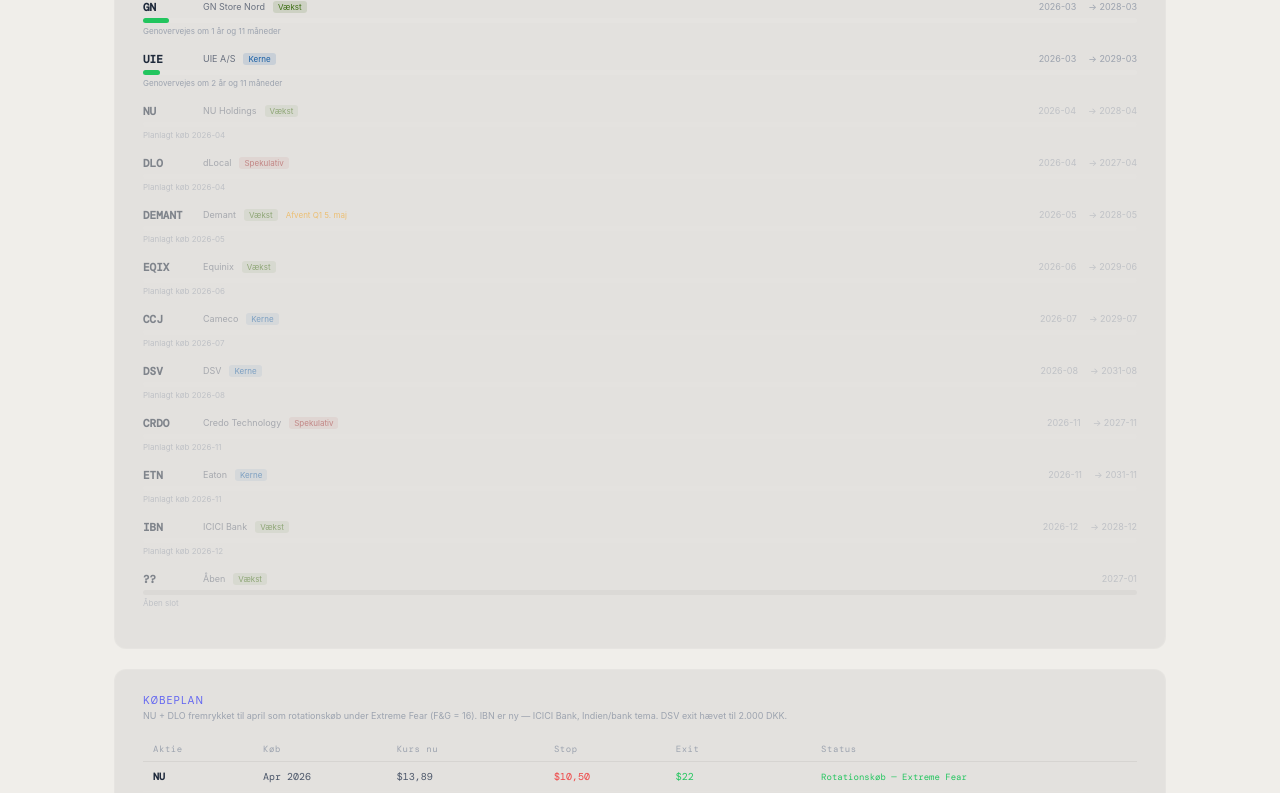
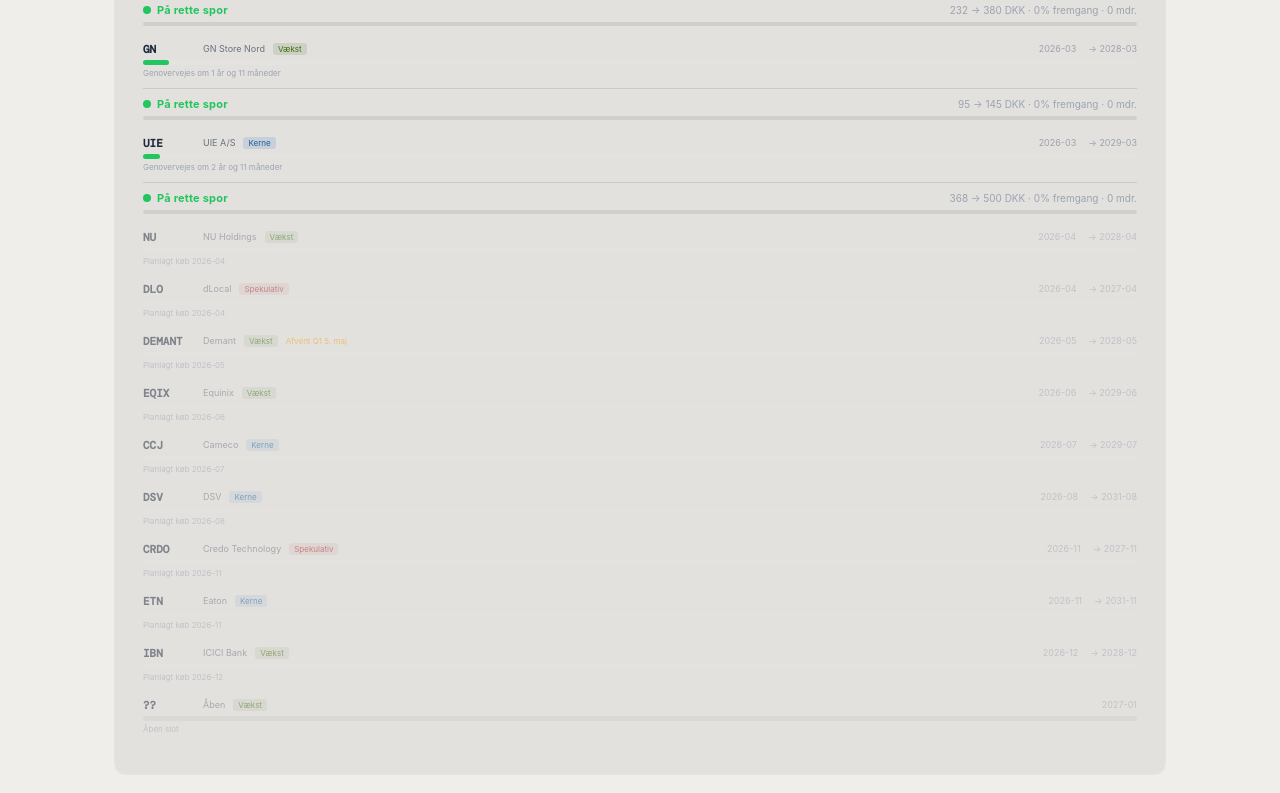
Before and after one commit to tsjbasj/makro-signal, a Next.js app: page /portefolje in a window 1280 px wide. Shown: the part 2678-3471 px from the top of the page. Built offline with nearby package versions, Linux system fonts and the light colour scheme.

Commit message:
rettelse 1+2: fjern duplikat købeplan + tilføj udskiftningsalarm i tidslinje

```diff
--- a/app/portefolje/page.tsx
+++ b/app/portefolje/page.tsx
@@ -598,6 +598,21 @@
             const moLeft = monthsLeft % 12
             const barColor = monthsLeft > 12 ? '#22c55e' : monthsLeft > 6 ? '#f59e0b' : '#ef4444'
             const catColor = s.category === 'Kerne' ? '#185FA5' : s.category === 'Vækst' ? '#3B6D11' : '#A32D2D'
+            // ── Udskiftningsalarm (kun for købte aktier) ──
+            const ABUY: {[k:string]:number} = {'NOVO-B':241.5,'GN':98,'UIE':369.15}
+            const AEXIT: {[k:string]:number} = {'NOVO-B':380,'GN':145,'UIE':500}
+            const aBp = ABUY[s.ticker] ?? 0
+            const aEg = AEXIT[s.ticker] ?? 0
+            const aPos = (s.bought && aBp && aEg) ? positions.find(p => p.ticker === s.ticker) : null
+            const aCp = aPos ? aPos.currentPrice : aBp
+            const aProg = (aBp && aEg) ? Math.min(100, Math.max(0, (aCp - aBp) / (aEg - aBp) * 100)) : 0
+            const aBuyDt = new Date(s.buyDate + '-01')
+            const aNow2 = new Date('2026-03-20')
+            const aMo = Math.max(0, (aNow2.getFullYear()-aBuyDt.getFullYear())*12+(aNow2.getMonth()-aBuyDt.getMonth()))
+            const aFallen = s.bought && aBp ? aCp < aBp : false
+            const aDot = !s.bought || !aBp ? '#22c55e' : (aFallen && aMo > 24 ? '#ef4444' : aProg < 25 && aMo > 18 ? '#ef4444' : aProg < 50 && aMo > 12 ? '#f59e0b' : '#22c55e')
+            const aLabel = !s.bought || !aBp ? '' : (aFallen && aMo > 24 ? 'Udskift nu' : aProg < 25 && aMo > 18 ? 'Overvej udskiftning' : aProg < 50 && aMo > 12 ? 'Gennemgå snart' : 'På rette spor')
+            const aPulse = s.bought && aBp ? (aFallen && aMo > 24) : false
             return (
               <div key={s.ticker} style={{ marginBottom: 16, opacity: s.bought ? 1 : 0.5 }}>
                 <div style={{ display: 'flex', justifyContent: 'space-between', alignItems: 'center', marginBottom: 4 }}>
@@ -628,42 +643,30 @@
                   </div>
                 )}
                 {!s.reviewDate && <div style={{ fontSize: 8, color: '#9ca3af', marginTop: 3 }}>Åben slot</div>}
+                {s.bought && aBp > 0 && (
+                  <div style={{ marginTop: 10, paddingTop: 8, borderTop: '1px solid rgba(0,0,0,0.10)' }}>
+                    <div style={{ display: 'flex', alignItems: 'center', gap: 6, marginBottom: 5 }}>
+                      <span style={{
+                        width: 8, height: 8, borderRadius: '50%', background: aDot, flexShrink: 0,
+                        boxShadow: aPulse ? ('0 0 0 3px ' + aDot + '44') : 'none',
+                        outline: aPulse ? ('2px solid ' + aDot) : 'none', outlineOffset: 2
+                      }} />
+                      <span style={{ fontSize: 11, fontWeight: 700, color: aDot, letterSpacing: '0.02em' }}>{aLabel}</span>
+                      <span style={{ fontSize: 10, color: '#9ca3af', marginLeft: 'auto' }}>
+                        {aCp.toFixed(0)} → {aEg} DKK · {Math.round(aProg)}% fremgang · {aMo} mdr.
+                      </span>
+                    </div>
+                    <div style={{ height: 4, background: 'rgba(0,0,0,0.08)', borderRadius: 2, overflow: 'hidden' }}>
+                      <div style={{ height: '100%', width: aProg + '%', borderRadius: 2, background: aDot, transition: 'width 0.6s ease' }} />
+                    </div>
+                  </div>
+                )}
               </div>
             )
           })}
         </div>
 
-        {/* ── SEKTION: Købeplan ───────────────────────────────────── */}
-        <div style={{ background: 'rgba(0,0,0,0.05)', border: '1px solid rgba(255,255,255,0.10)', borderRadius: 12, padding: '24px 28px', marginBottom: 20 }}>
-          <div style={{ fontSize: 10, color: '#6366f1', letterSpacing: '0.1em', marginBottom: 4 }}>KØBEPLAN</div>
-          <div style={{ fontSize: 9, color: '#9ca3af', marginBottom: 16 }}>NU + DLO fremrykket til april som rotationskøb under Extreme Fear (F&G = 16). IBN er ny — ICICI Bank, Indien/bank tema. DSV exit hævet til 2.000 DKK.</div>
-          <div style={{ overflowX: 'auto' }}>
-            <table style={{ width: '100%', borderCollapse: 'collapse', fontFamily: 'var(--font-dm-mono)', fontSize: 10 }}>
-              <thead>
-                <tr style={{ borderBottom: '1px solid rgba(0,0,0,0.06)' }}>
-                  {['Aktie','Køb','Kurs nu','Stop','Exit','Status'].map(h => (
-                    <th key={h} style={{ textAlign: 'left', padding: '6px 10px', color: '#9ca3af', fontWeight: 400, letterSpacing: '0.06em', fontSize: 9 }}>{h}</th>
-                  ))}
-                </tr>
-              </thead>
-              <tbody>
-                {BUY_PLAN.map((b, i) => (
-                  <tr key={i} style={{ borderBottom: '1px solid rgba(255,255,255,0.04)' }}>
-                    <td style={{ padding: '8px 10px', color: '#1e293b', fontWeight: 600 }}>{b.ticker}</td>
-                    <td style={{ padding: '8px 10px', color: '#4a5568' }}>{b.buyMonth}</td>
-                    <td style={{ padding: '8px 10px', color: '#4a5568' }}>{b.priceNow}</td>
-                    <td style={{ padding: '8px 10px', color: '#ef4444' }}>{b.stop}</td>
-                    <td style={{ padding: '8px 10px', color: '#22c55e' }}>{b.exit}</td>
-                    <td style={{ padding: '8px 10px' }}><span style={{ color: b.statusColor, fontSize: 9 }}>{b.status}</span></td>
-                  </tr>
-                ))}
-              </tbody>
-            </table>
-          </div>
-        </div>
-
-
-{/* Footer */}
+        {/* Footer */}
         <div style={{ textAlign: 'center', fontFamily: mono, fontSize: 9, color: '#9ca3af', letterSpacing: '0.06em', paddingBottom: 40 }}>
           NORDNET · FRIE MIDLER DEPOT · IKKE FINANSIEL RÅDGIVNING
         </div>
```
